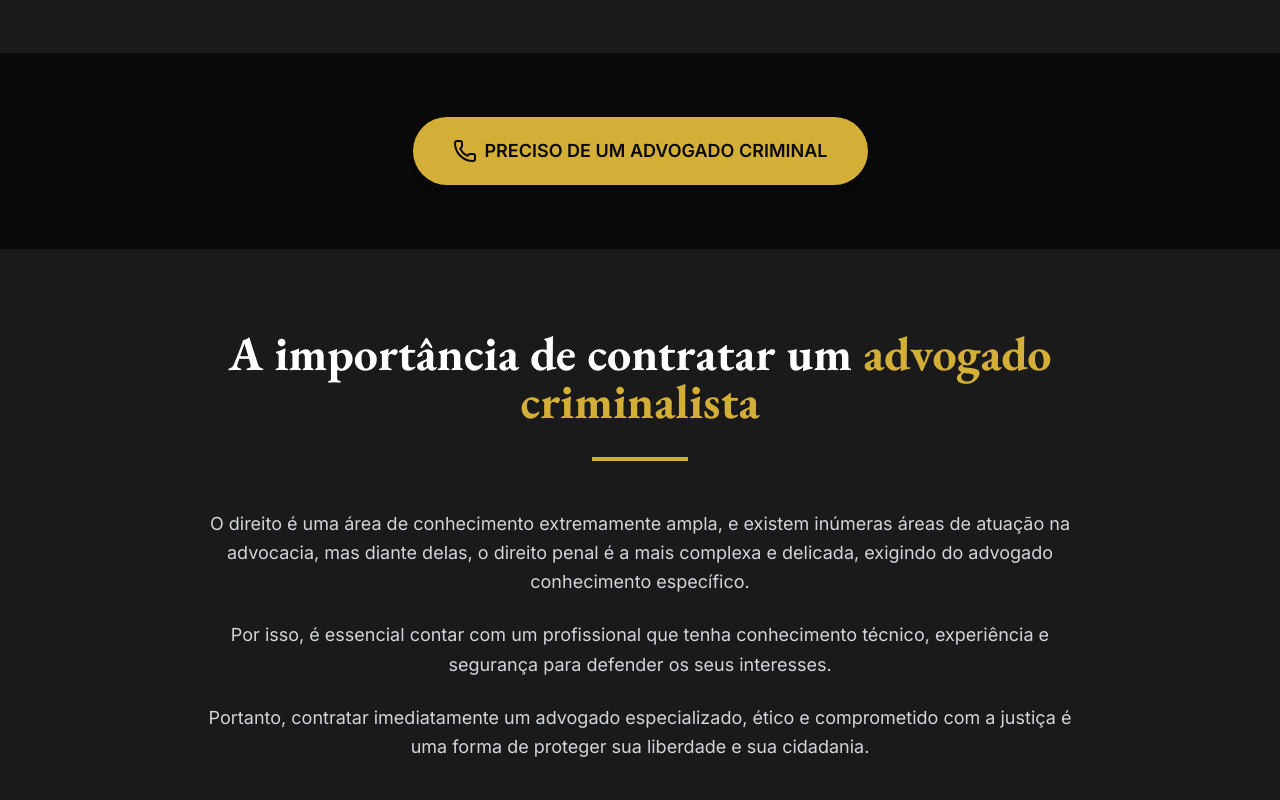
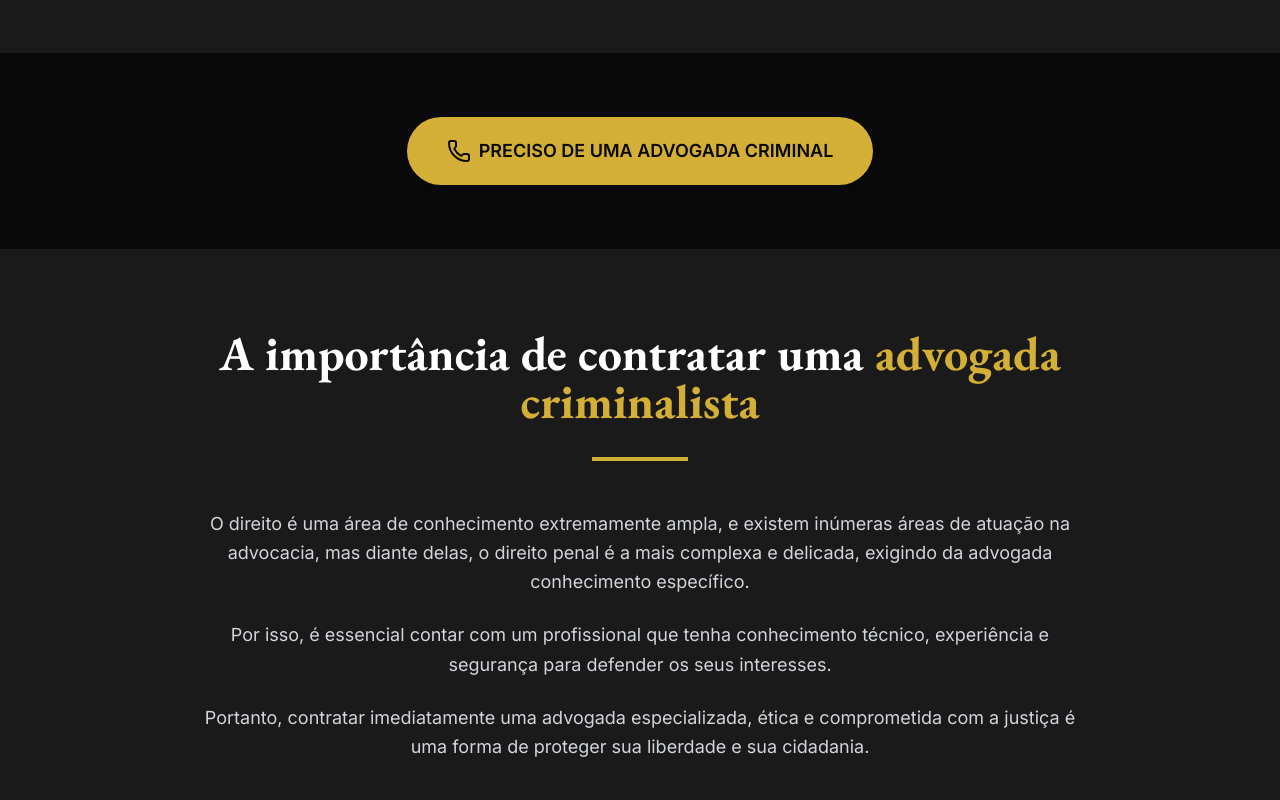
Before and after one commit to SamirAutomations/landingpage-criminalista, a plain HTML site: page index.html in a window 1280 px wide. Shown: the part 1540-2340 px from the top of the page. Drawn offline with nearby package versions, Linux system fonts and the light colour scheme.

Commit message:
Muda s palavra advogado por advogada em todos os locais onde a palavra apareceu

```diff
--- a/index.html
+++ b/index.html
@@ -76,7 +76,7 @@
                         <a href="https://wa.me/5579981145009?text=Olá,%20preciso%20de%20ajuda%20com%20uma%20questão%20criminal.%20Gostaria%20de%20agendar%20uma%20consulta."
                             class="inline-flex items-center space-x-2 bg-golden hover:bg-golden-dark text-dark-bg font-semibold px-8 py-4 rounded-full transition-all duration-300 transform hover:scale-105 shadow-lg" target="_blank">
                             <i data-lucide="phone" class="w-5 h-5"></i>
-                            <span>CONVERSE AGORA COM UM CRIMINALISTA</span>
+                            <span>CONVERSE AGORA COM UMA CRIMINALISTA</span>
                         </a>
                     </div>
                 </div>
@@ -207,10 +207,10 @@
     <!-- CTA Secundário -->
     <section class="py-16 bg-dark-bg">
         <div class="container mx-auto px-4 text-center">
-            <a href="https://wa.me/5579981145009?text=Olá,%20preciso%20de%20um%20advogado%20criminal.%20Gostaria%20de%20conversar%20sobre%20meu%20caso."
+            <a href="https://wa.me/5579981145009?text=Olá,%20preciso%20de%20uma%20advogada%20criminal.%20Gostaria%20de%20conversar%20sobre%20meu%20caso."
                 class="inline-flex items-center space-x-2 bg-golden hover:bg-golden-dark text-dark-bg font-semibold px-10 py-5 rounded-full transition-all duration-300 transform hover:scale-105 shadow-xl text-lg" target="_blank">
                 <i data-lucide="phone" class="w-6 h-6"></i>
-                <span>PRECISO DE UM ADVOGADO CRIMINAL</span>
+                <span>PRECISO DE UMA ADVOGADA CRIMINAL</span>
             </a>
         </div>
     </section>
@@ -220,19 +220,19 @@
         <div class="container mx-auto px-4">
             <div class="max-w-4xl mx-auto text-center">
                 <h2 class="font-garamond text-4xl lg:text-5xl font-bold mb-8">
-                    A importância de contratar um <span class="text-golden">advogado criminalista</span>
+                    A importância de contratar uma <span class="text-golden">advogada criminalista</span>
                 </h2>
                 <div class="w-24 h-1 bg-golden mx-auto mb-12"></div>
 
                 <div class="space-y-6 text-lg text-gray-300 leading-relaxed">
                     <p>
-                        O direito é uma área de conhecimento extremamente ampla, e existem inúmeras áreas de atuação na advocacia, mas diante delas, o direito penal é a mais complexa e delicada, exigindo do advogado conhecimento específico.
+                        O direito é uma área de conhecimento extremamente ampla, e existem inúmeras áreas de atuação na advocacia, mas diante delas, o direito penal é a mais complexa e delicada, exigindo da advogada conhecimento específico.
                     </p>
                     <p>
                         Por isso, é essencial contar com um profissional que tenha conhecimento técnico, experiência e segurança para defender os seus interesses.
                     </p>
                     <p>
-                        Portanto, contratar imediatamente um advogado especializado, ético e comprometido com a justiça é uma forma de proteger sua liberdade e sua cidadania.
+                        Portanto, contratar imediatamente uma advogada especializada, ética e comprometida com a justiça é uma forma de proteger sua liberdade e sua cidadania.
                     </p>
                 </div>
             </div>
```
Also changed, not shown: agro/index.html (+2 -2 lines).
